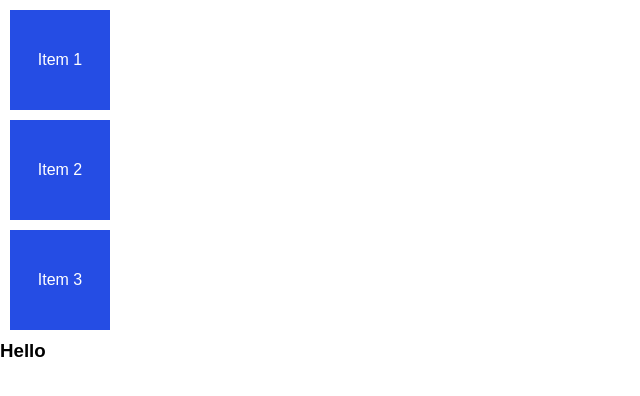
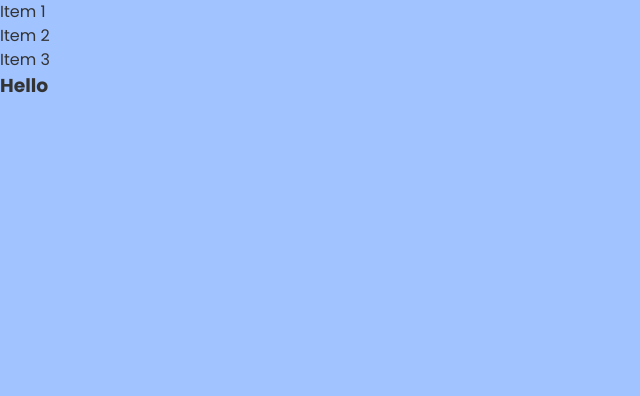
Before and after one commit to Adeyemo-Miracle/flexbox, a plain HTML site: page index.html in a window 1280 px wide. Shown: the whole page, without its empty margins (0-640 px from the left). Drawn offline with Linux system fonts and the light colour scheme; files that its build step writes are made by us from their sources.

Commit message:
final commit

```diff
--- a/Project/style.css
+++ b/Project/style.css
@@ -1,4 +1,4 @@
-@import url('');
+@import url('https://fonts.googleapis.com/css2?family=Poppins:wght@400;700&display=swap');
 *{
     box-sizing: border-box;
     margin: 0; padding: 0;
@@ -41,7 +41,7 @@ ul{
     font-size: 18px;
     font-weight: bold;
 }
-.navbar:hover{
+.navbar a:hover{
     color: lightblue
 }
 .navbar .container{
--- a/style.css
+++ /dev/null
@@ -1,54 +0,0 @@
-* {
-    box-sizing:border-box;
-    margin: 0;padding: 0;
-}
-body{
-    font-family: Arial, Helvetica, sans-serif;
-}
-.flex-container{
-    /* height: 400px; */
-    display: flex;
-    background-color: #f4f4f4;
-    /* justify content is always on the main axis*/
-    /* justify-content: space-around; */
-     /* align items is always on the cross axis */
-    /* align-items: center; */
-    /* flex-wrap: wrap; */
-}
-/* .flex-container::after{
-    content: '';
-    clear: both;
-    display: block;
-} */
-.item{
-    width: 100px; /* also flex-basis*/
-    flex: 1/*grow*/ 0/*shrink*/ 100px/*basis*/;
-    /* flex-grow: 1; */
-    height: 100px;
-    background: #254de4;
-    color: #fff;
-    margin: 10px;
-    /* float: left; */
-
-    display: flex;
-    justify-content: center;
-    align-items: center;
-}
-/* .item:nth-of-type(3){
-    flex-shrink: 2;
-    flex-grow: 1;
-    order: 3;
-    align-self: end;
-}
-.item:nth-of-type(2){
-    flex-shrink: 1;
-    flex-grow: 3;
-    order: 1;
-    align-self: center;
-}
-.item:nth-of-type(1){
-    flex-shrink: 3;
-    flex-grow: 2;
-    order: 2;
-    align-self: start;
-} */
```
Also changed, not shown: Project/index.html (+2 -2 lines).
